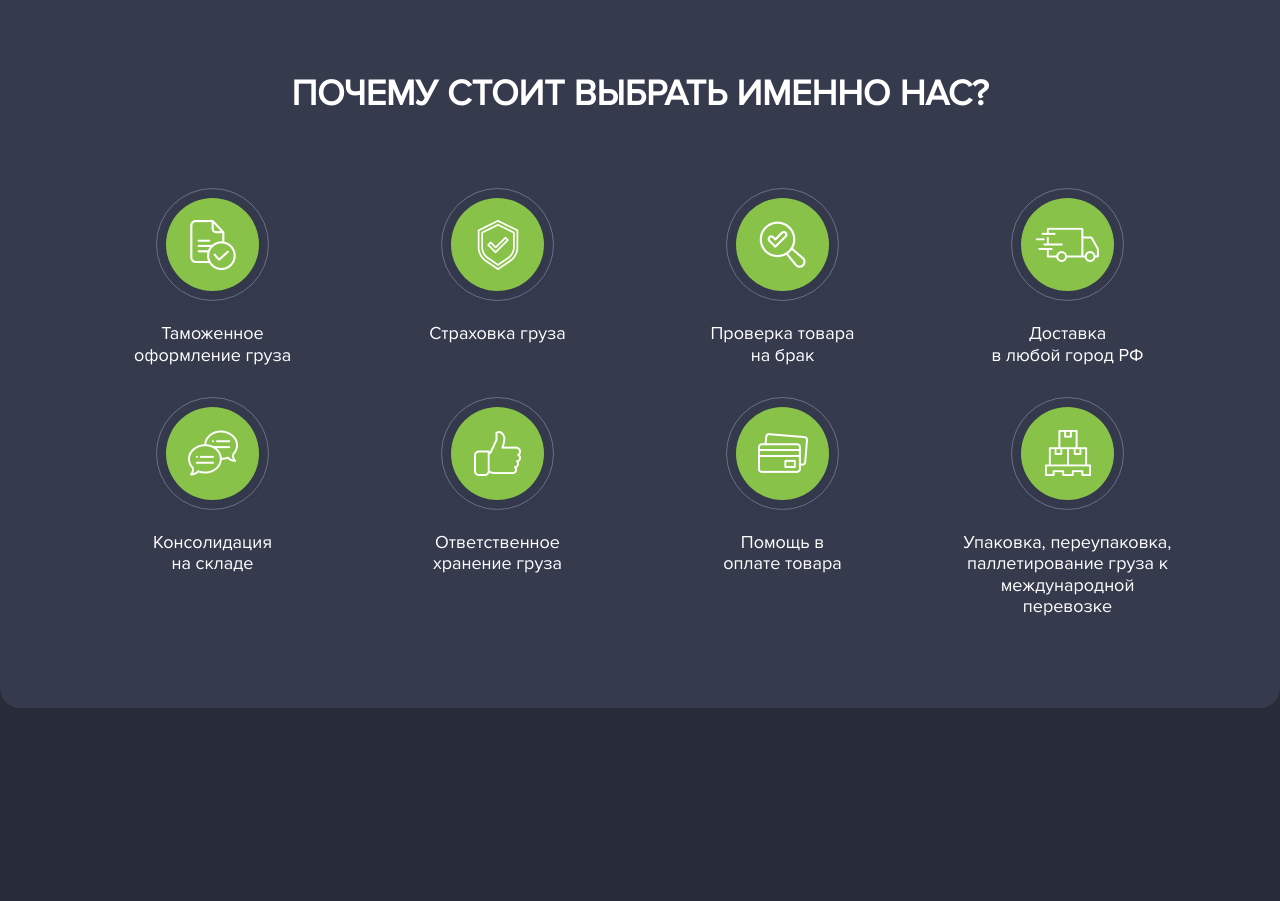
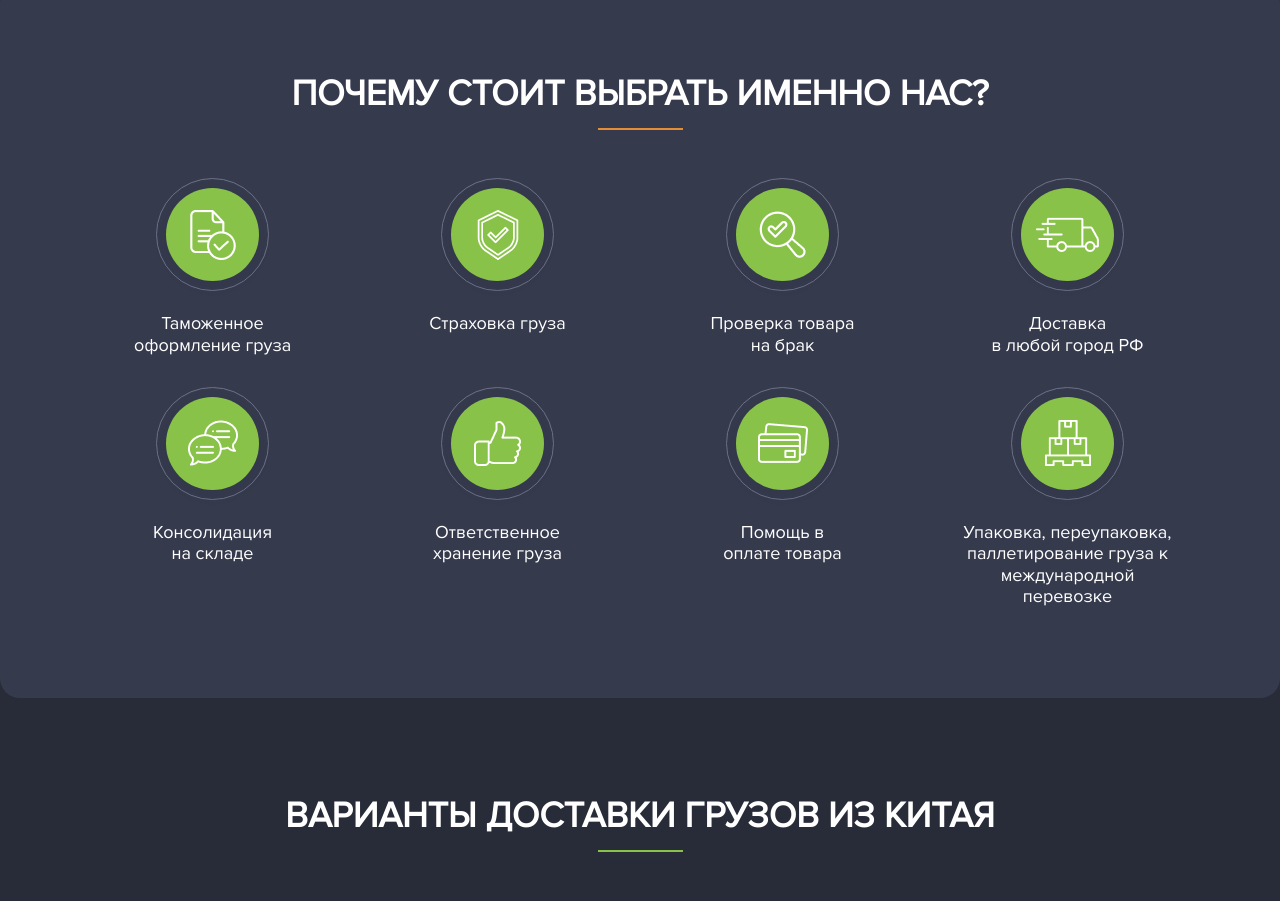
Before and after one commit to tomaz413gr/project, a plain HTML site: page Галянская/макет master tao/tao.html in a window 1280 px wide. Shown: the part 2000-2901 px from the top of the page. Before the commit the page ends 2805 px from the top, so only its background shows below. Drawn offline with Linux system fonts and the light colour scheme; a script that the page names is missing; files whose address does not match are found by name.

Commit message:
section delivery

```diff
--- a/Галянская/макет master tao/css/tao.css
+++ b/Галянская/макет master tao/css/tao.css
@@ -120,7 +120,10 @@ a:hover {
     max-width: 686px;
     margin-top: 420px;
     margin-bottom: 62px;
+
+
 }
+
 
 .section__title span {
     display: inline-block;
@@ -164,6 +167,7 @@ a:hover {
     margin-bottom: 6px;
 
 }
+
 
 .input__price::placeholder {
     color: #CBCBCB;
@@ -354,7 +358,19 @@ a:hover {
     font-weight: 700;
     line-height: 1.2;
     text-transform: uppercase;
-    margin-bottom: 72px;
+    margin-bottom: 12px;
+}
+.span__orange {
+    width: 85px;
+    height: 2px;
+    background-color: #E58D35;
+    margin-bottom: 48px;
+
+}
+.flex__titleHR {
+    display: flex;
+    flex-direction: column;
+    align-items: center;
 }
 
 .why__wrapper {
@@ -407,6 +423,14 @@ font-weight: 400;
 line-height: 1.2;
 padding: 0 30px;
 }
+.span__green {
+
+    width: 85px;
+    height: 2px;
+    background-color: #89C249;
+    margin-bottom: 49px;
+
+}
 
 
 
--- a/Галянская/макет master tao/tao.html
+++ b/Галянская/макет master tao/tao.html
@@ -198,7 +198,10 @@
     <div class="section__why">
         <div class="container">
             <div class="why__inner">
-                <h1 class="sectionWhy__title">Почему стоит выбрать именно нас?</h1>
+                <div class="flex__titleHR">
+                    <h1 class="sectionWhy__title">Почему стоит выбрать именно нас?</h1>
+                    <div class="span__orange"></div>
+                </div>
                 <div class="why__wrapper">
                     <div class="why__item">
                         <div class="why__oreol">
@@ -270,6 +273,14 @@
         </div>
 
     </div>
+    <section class="delivery">
+        <div class="container">
+            <div class="flex__titleHR">
+                <div class="sectionWhy__title">Варианты доставки грузов из Китая</div>
+                <div class="span__green"></div>
+            </div>
+        </div>
+    </section>
 
 
 
```
